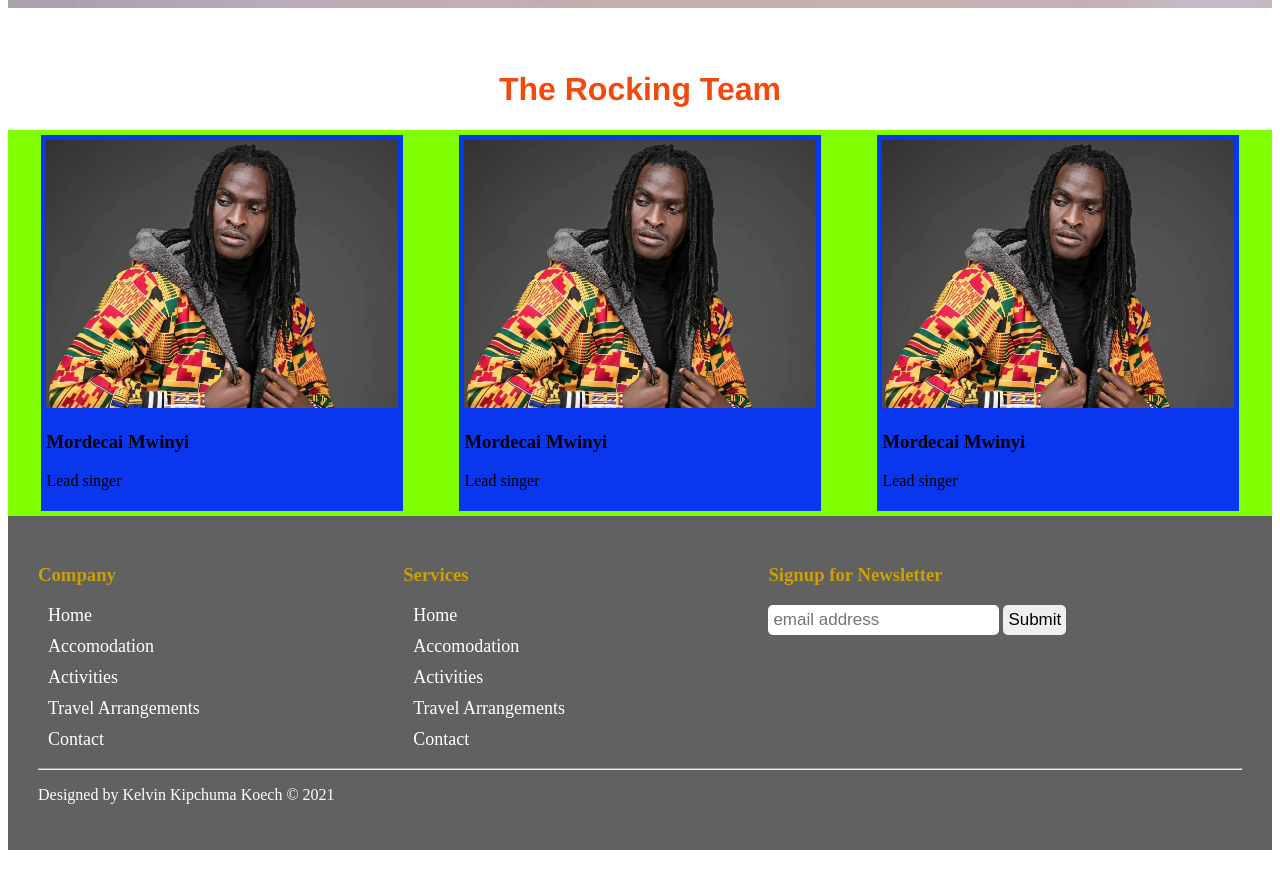
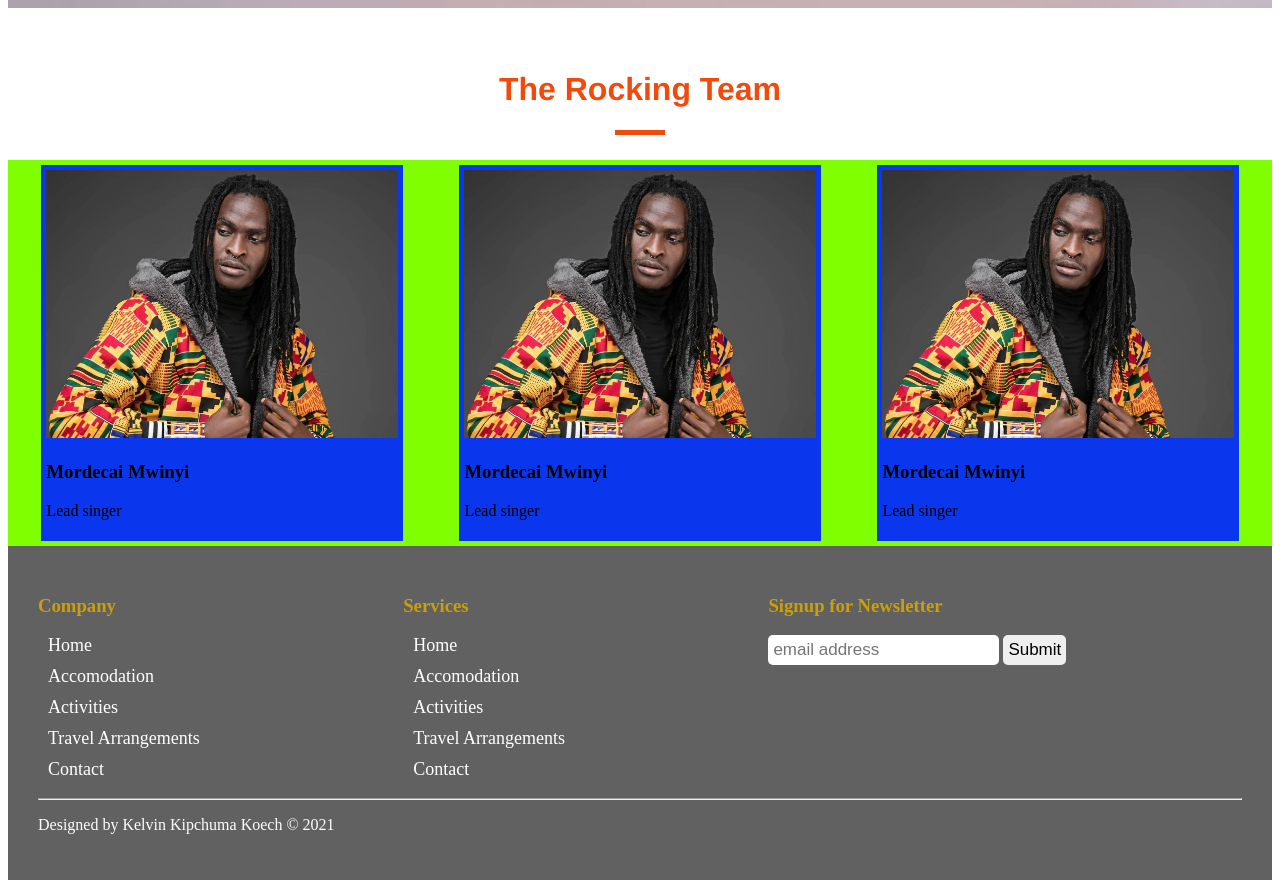
Before and after one commit to k-koech/fav_band, a plain HTML site: page index.html in a window 1280 px wide. Shown: the part 800-1688 px from the top of the page. Before the commit the page ends 1658 px from the top, so only its background shows below. Drawn offline with Linux system fonts and the light colour scheme; a web font is replaced by a local one.

```diff
--- a/index.html
+++ b/index.html
@@ -19,6 +19,7 @@
 <div class="about-band">
     <p></p>
     <h1>The Rocking Team</h1>
+    <hr>
     <div class="row">
         <div class="col">
             <div class="image"><img src="images/mordecai.jpg" alt="modecai"></div>
--- a/style.css
+++ b/style.css
@@ -59,11 +59,19 @@ header .header-title p
    font-family: 'Franklin Gothic Medium', 'Arial Narrow', Arial, sans-serif;
    color: #f24a0c;
 }
+.about-band hr
+{
+  width: 50px;
+  height: 5px;
+  background-color: #f24a0c;
+  border: none;
+}
 .about-band .row
 {
     background-color: chartreuse;padding: 5PX;
     display: flex;
     align-items:center ;
+    margin-top: 2%;
 }
 .about-band .col
 {
```
